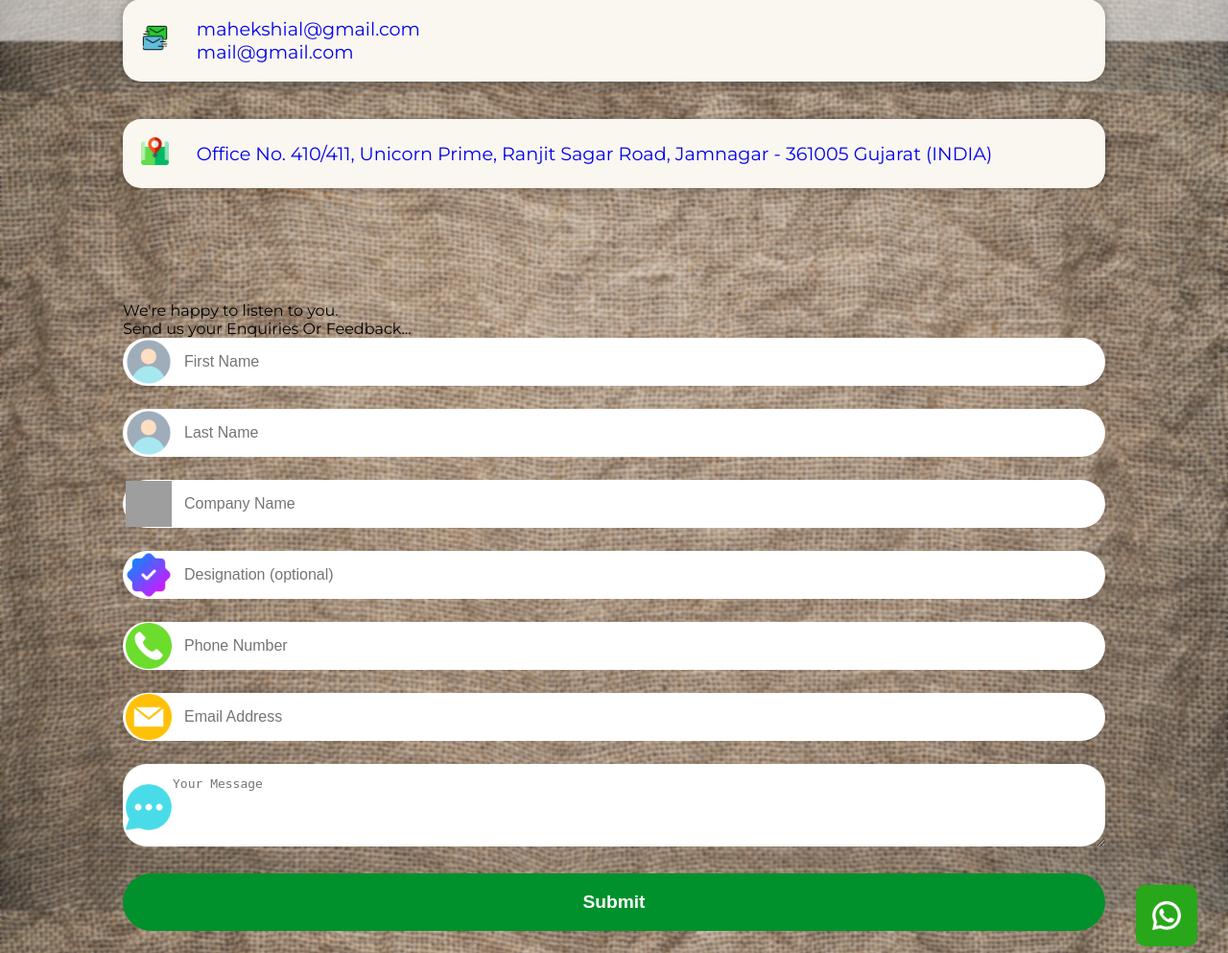
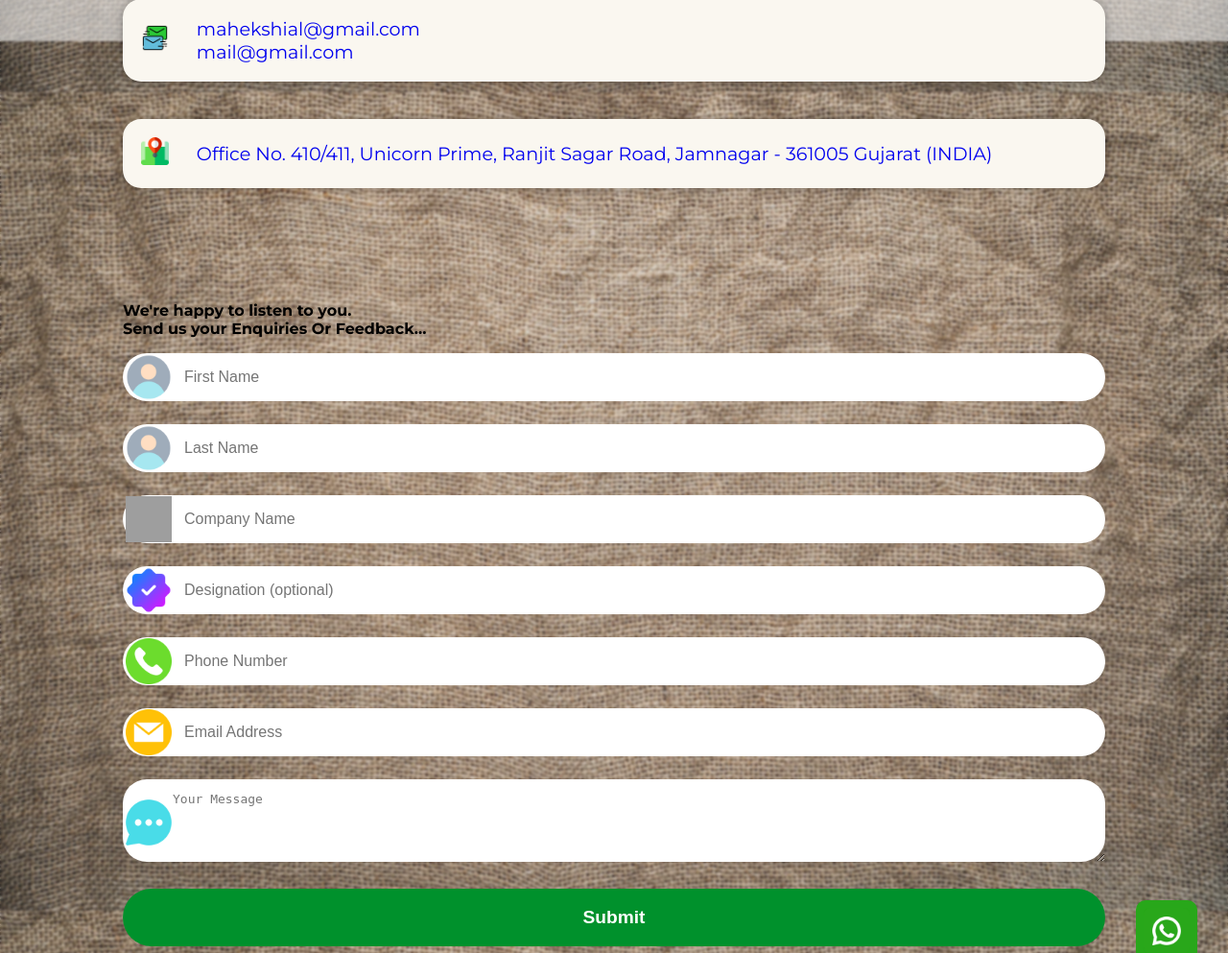
Before and after one commit to ezyway/MNE-Website, a PHP site: page /contact.php in a window 1280 px wide. Shown: the part 757-1750 px from the top of the page at 96% size. Run offline with PHP 8.4, Linux system fonts and the light colour scheme; grey boxes are pictures that could not be loaded.

Commit message:
document format

```diff
--- a/website/styles/contact.css
+++ b/website/styles/contact.css
@@ -61,6 +61,11 @@
 .contact__email-scroll {
 	overflow-x: auto;
 	max-width: 250px;
+}
+
+.contact__form-instruction {
+	margin-bottom: 1em;
+	font-weight: bold;
 }
 
 .contact__form {
```
Lines whose indentation alone changed are shown as unchanged.
